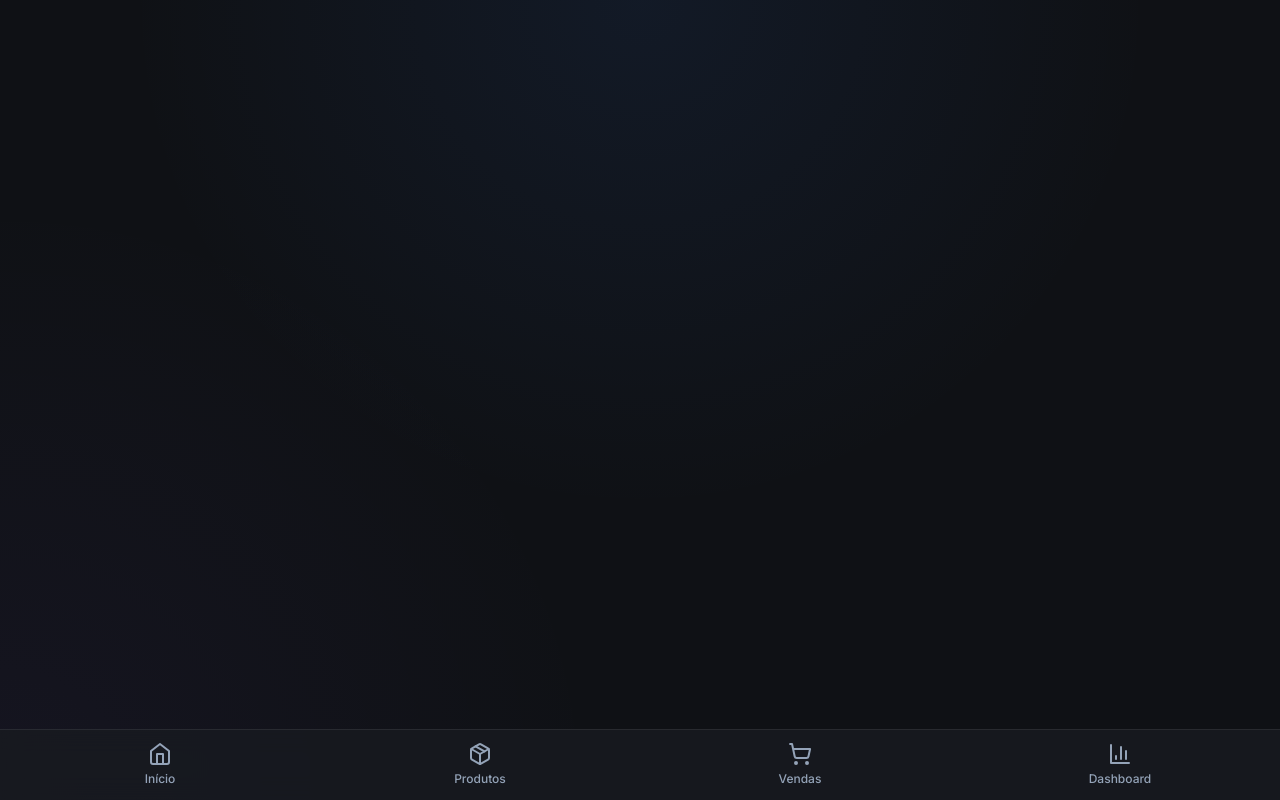
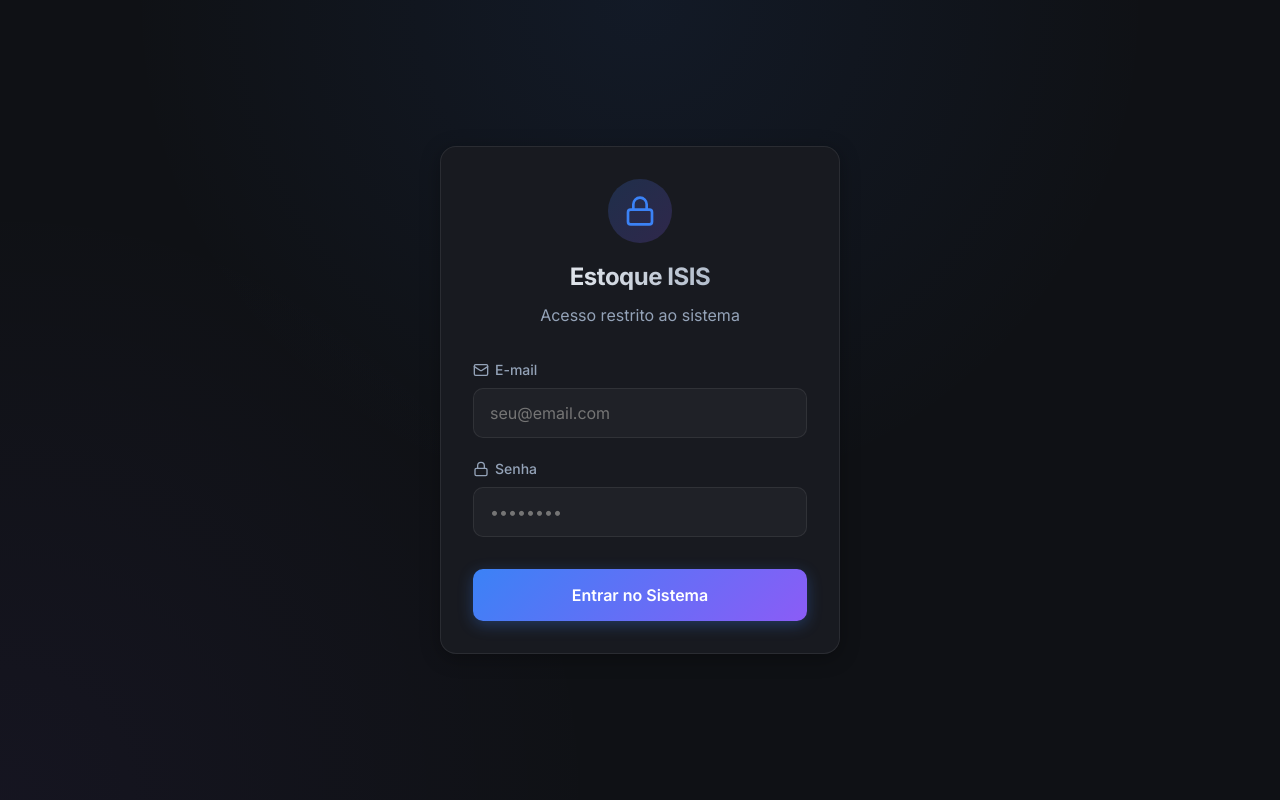
Before and after one commit to isisestoques-coder/estoque, a React (Vite) app: page /login in a window 1280 px wide. Built offline with nearby package versions, Linux system fonts and the light colour scheme; no server answers.

Commit message:
Implement authentication system

```diff
--- a/src/App.jsx
+++ b/src/App.jsx
@@ -1,14 +1,27 @@
-import { BrowserRouter as Router, Routes, Route, Link, useLocation } from 'react-router-dom';
-import { Home, Package, ShoppingCart, BarChart3 } from 'lucide-react';
+import { BrowserRouter as Router, Routes, Route, Link, useLocation, Navigate } from 'react-router-dom';
+import { Home, Package, ShoppingCart, BarChart3, LogOut } from 'lucide-react';
 
+import { AuthProvider, useAuth } from './lib/contexts/AuthContext';
 import HomePage from './pages/HomePage';
 import ProductsPage from './pages/ProductsPage';
 import SalesPage from './pages/SalesPage';
 import DashboardPage from './pages/DashboardPage';
+import LoginPage from './pages/LoginPage';
+
+const ProtectedRoute = ({ children }) => {
+  const { user } = useAuth();
+  if (!user) {
+    return <Navigate to="/login" replace />;
+  }
+  return children;
+};
 
 const BottomNav = () => {
   const location = useLocation();
   const path = location.pathname;
+  const { signOut } = useAuth();
+
+  if (path === '/login') return null;
 
   const getStyle = (isActive) => ({
     display: 'flex',
@@ -21,7 +34,9 @@ const BottomNav = () => {
     padding: '12px 0',
     transition: 'color 0.2s',
     fontSize: '0.75rem',
-    fontWeight: isActive ? '600' : '500'
+    fontWeight: isActive ? '600' : '500',
+    border: 'none',
+    background: 'none'
   });
 
   return (
@@ -53,25 +68,32 @@ const BottomNav = () => {
       </Link>
       <Link to="/dashboard" style={getStyle(path === '/dashboard')}>
         <BarChart3 size={24} />
-        Dashboard
+        Painel
       </Link>
+      <button onClick={() => signOut()} style={getStyle(false)}>
+        <LogOut size={24} />
+        Sair
+      </button>
     </nav>
   );
 };
 
 function App() {
   return (
+    <AuthProvider>
       <Router>
         <div style={{ display: 'flex', flexDirection: 'column', minHeight: '100vh' }}>
           <Routes>
-          <Route path="/" element={<HomePage />} />
-          <Route path="/produtos" element={<ProductsPage />} />
-          <Route path="/vendas" element={<SalesPage />} />
-          <Route path="/dashboard" element={<DashboardPage />} />
+            <Route path="/login" element={<LoginPage />} />
+            <Route path="/" element={<ProtectedRoute><HomePage /></ProtectedRoute>} />
+            <Route path="/produtos" element={<ProtectedRoute><ProductsPage /></ProtectedRoute>} />
+            <Route path="/vendas" element={<ProtectedRoute><SalesPage /></ProtectedRoute>} />
+            <Route path="/dashboard" element={<ProtectedRoute><DashboardPage /></ProtectedRoute>} />
           </Routes>
           <BottomNav />
         </div>
       </Router>
+    </AuthProvider>
   );
 }
 
--- /dev/null
+++ b/src/lib/contexts/AuthContext.jsx
@@ -0,0 +1,41 @@
+import React, { createContext, useContext, useEffect, useState } from 'react';
+import { supabase } from '../supabase';
+
+const AuthContext = createContext({});
+
+export const useAuth = () => useContext(AuthContext);
+
+export const AuthProvider = ({ children }) => {
+  const [user, setUser] = useState(null);
+  const [loading, setLoading] = useState(true);
+
+  useEffect(() => {
+    // Check active sessions and sets the user
+    supabase.auth.getSession().then(({ data: { session } }) => {
+      setUser(session?.user ?? null);
+      setLoading(false);
+    });
+
+    // Listen for changes on auth state (log in, log out, etc.)
+    const { data: { subscription } } = supabase.auth.onAuthStateChange(
+      (_event, session) => {
+        setUser(session?.user ?? null);
+      }
+    );
+
+    return () => subscription.unsubscribe();
+  }, []);
+
+  const value = {
+    signUp: (data) => supabase.auth.signUp(data),
+    signIn: (data) => supabase.auth.signInWithPassword(data),
+    signOut: () => supabase.auth.signOut(),
+    user,
+  };
+
+  return (
+    <AuthContext.Provider value={value}>
+      {!loading && children}
+    </AuthContext.Provider>
+  );
+};
--- /dev/null
+++ b/src/pages/LoginPage.jsx
@@ -0,0 +1,118 @@
+import React, { useState } from 'react';
+import { useAuth } from '../lib/contexts/AuthContext';
+import { useNavigate } from 'react-router-dom';
+import { Lock, Mail, AlertCircle } from 'lucide-react';
+
+export default function LoginPage() {
+  const [email, setEmail] = useState('');
+  const [password, setPassword] = useState('');
+  const [error, setError] = useState('');
+  const [loading, setLoading] = useState(false);
+  const { signIn } = useAuth();
+  const navigate = useNavigate();
+
+  const handleLogin = async (e) => {
+    e.preventDefault();
+    setError('');
+    setLoading(true);
+
+    try {
+      const { error } = await signIn({ email, password });
+
+      if (error) {
+        throw new Error(error.message === 'Invalid login credentials'
+          ? 'Email ou senha incorretos'
+          : error.message);
+      }
+
+      navigate('/');
+    } catch (err) {
+      setError(err.message);
+    } finally {
+      setLoading(false);
+    }
+  };
+
+  return (
+    <div style={{
+      display: 'flex',
+      alignItems: 'center',
+      justifyContent: 'center',
+      minHeight: '100vh',
+      padding: '20px'
+    }}>
+      <div className="glass-card animate-in" style={{ width: '100%', maxWidth: '400px', padding: '32px' }}>
+        <div style={{ textAlign: 'center', marginBottom: '32px' }}>
+          <div style={{
+            display: 'inline-flex',
+            padding: '16px',
+            background: 'linear-gradient(135deg, rgba(59, 130, 246, 0.2), rgba(139, 92, 246, 0.2))',
+            borderRadius: '50%',
+            marginBottom: '16px'
+          }}>
+            <Lock size={32} color="var(--primary-accent)" />
+          </div>
+          <h1 className="page-title" style={{ marginBottom: '8px' }}>Estoque ISIS</h1>
+          <p style={{ color: 'var(--text-secondary)' }}>Acesso restrito ao sistema</p>
+        </div>
+
+        {error && (
+          <div style={{
+            display: 'flex',
+            alignItems: 'center',
+            gap: '8px',
+            padding: '12px 16px',
+            background: 'rgba(239, 68, 68, 0.1)',
+            border: '1px solid rgba(239, 68, 68, 0.2)',
+            borderRadius: 'var(--radius-md)',
+            color: 'var(--status-critical)',
+            marginBottom: '20px',
+            fontSize: '0.9rem'
+          }}>
+            <AlertCircle size={18} />
+            {error}
+          </div>
+        )}
+
+        <form onSubmit={handleLogin}>
+          <div className="input-group">
+            <label className="input-label" style={{ display: 'flex', alignItems: 'center', gap: '6px' }}>
+              <Mail size={16} /> E-mail
+            </label>
+            <input
+              type="email"
+              className="input-field"
+              placeholder="seu@email.com"
+              value={email}
+              onChange={(e) => setEmail(e.target.value)}
+              required
+            />
+          </div>
+
+          <div className="input-group">
+            <label className="input-label" style={{ display: 'flex', alignItems: 'center', gap: '6px' }}>
+              <Lock size={16} /> Senha
+            </label>
+            <input
+              type="password"
+              className="input-field"
+              placeholder="••••••••"
+              value={password}
+              onChange={(e) => setPassword(e.target.value)}
+              required
+            />
+          </div>
+
+          <button
+            type="submit"
+            className="btn btn-primary"
+            style={{ marginTop: '12px', width: '100%', padding: '16px' }}
+            disabled={loading}
+          >
+            {loading ? 'Autenticando...' : 'Entrar no Sistema'}
+          </button>
+        </form>
+      </div>
+    </div>
+  );
+}
```
Also changed, not shown: 1 other file (tests, documents, lock files or other folders). Lines whose indentation alone changed are shown as unchanged.
